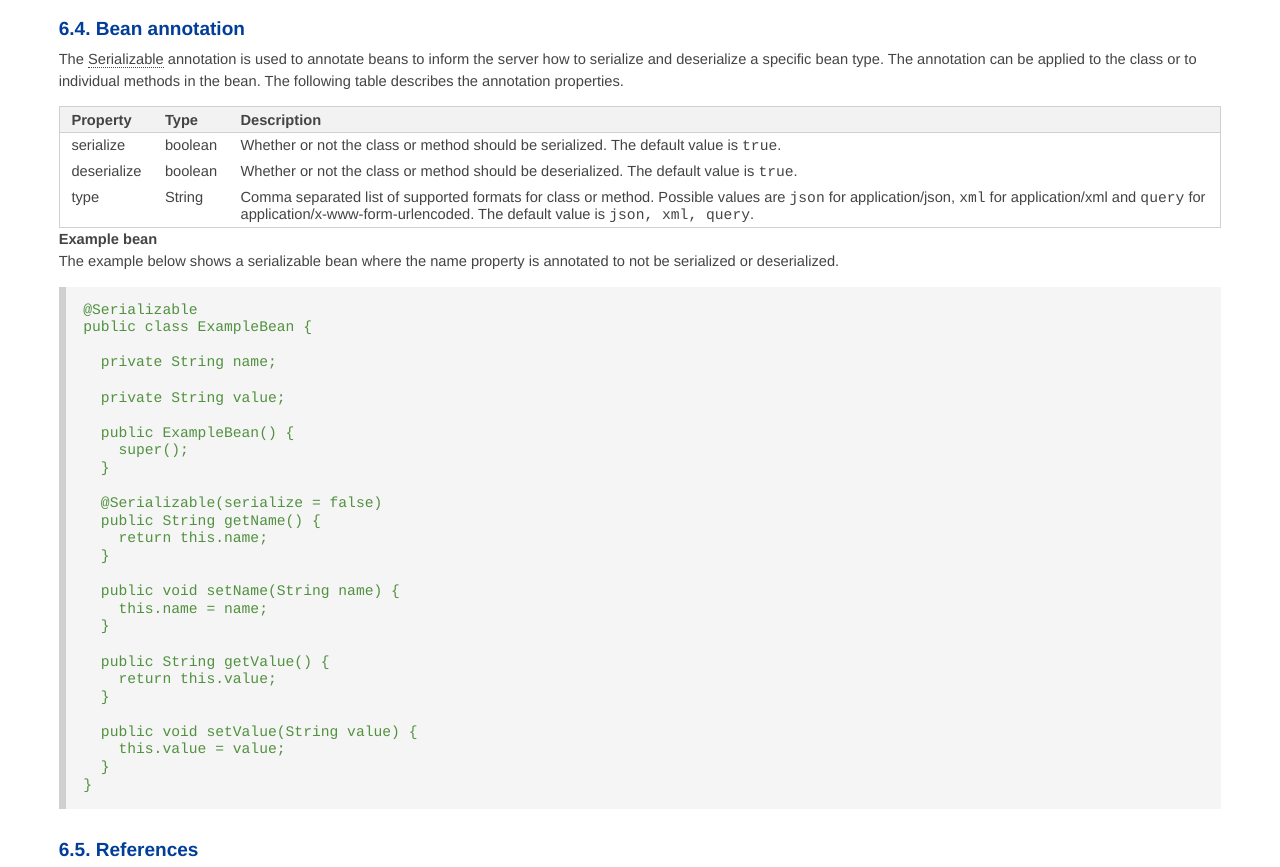
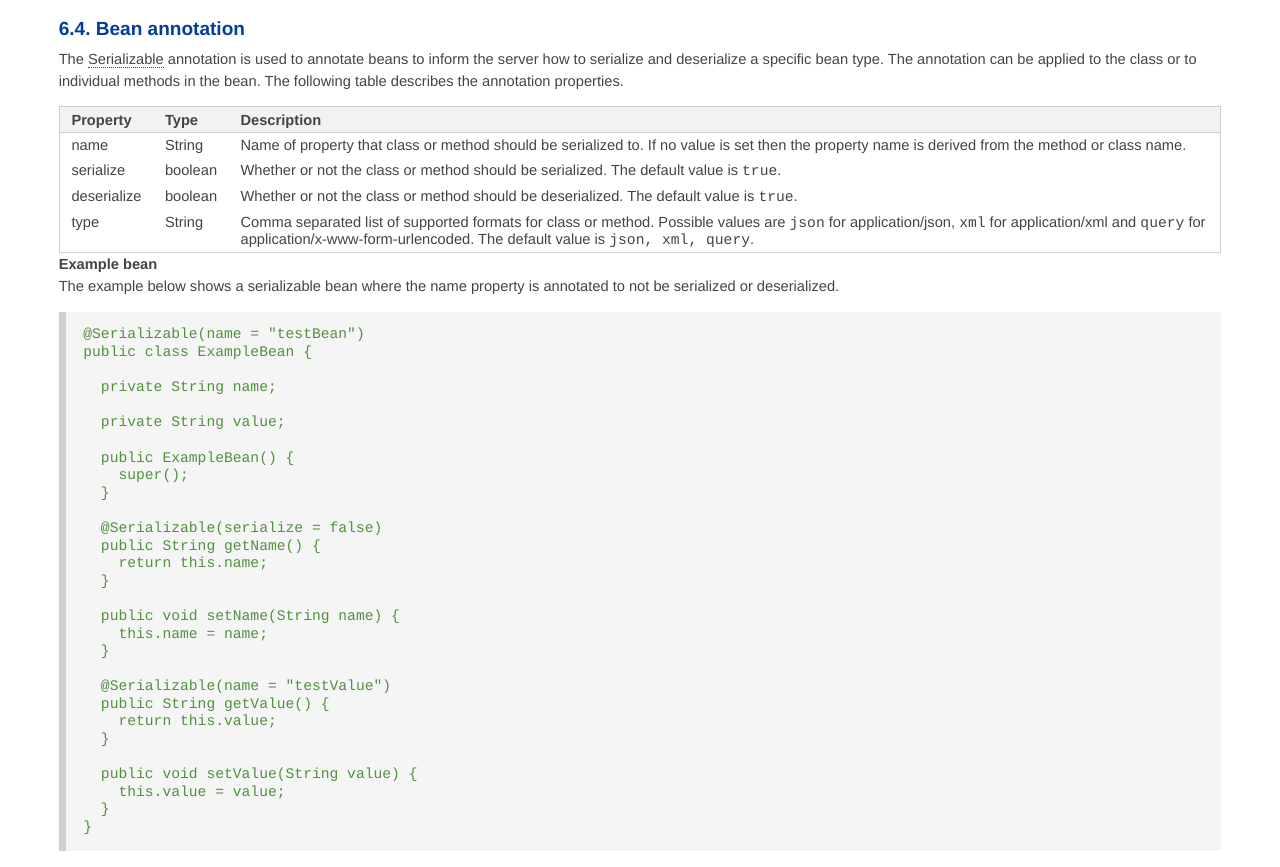
Before and after one commit to NetDigitalSwe/Nginious, a plain HTML site: page src/reference/rest.html in a window 1280 px wide. Shown: the part 1380-2247 px from the top of the page. Drawn offline with Linux system fonts and the light colour scheme.

Commit message:
- Added documentation for serializable name property.

```diff
--- a/src/reference/rest.html
+++ b/src/reference/rest.html
@@ -216,6 +216,14 @@ public class ExampleRestController {
 							</thead>
 							<tbody>
 								<tr>
+									<td>name</td>
+									<td>String</td>
+									<td>
+										Name of property that class or method should be serialized to. If no value is set then the property name
+										is derived from the method or class name.
+									</td>
+								</tr>
+								<tr>
 									<td>serialize</td>
 									<td>boolean</td>
 									<td>
@@ -253,7 +261,7 @@ public class ExampleRestController {
 					<p>
 						<div class="example-contents">
 							<pre class="programlisting">
-<span class="hl-string">@Serializable
+<span class="hl-string">@Serializable(name = "testBean")
 public class ExampleBean {
 
   private String name;
@@ -273,6 +281,7 @@ public class ExampleBean {
     this.name = name;
   }
 
+  @Serializable(name = "testValue")
   public String getValue() {
     return this.value;
   }
```
